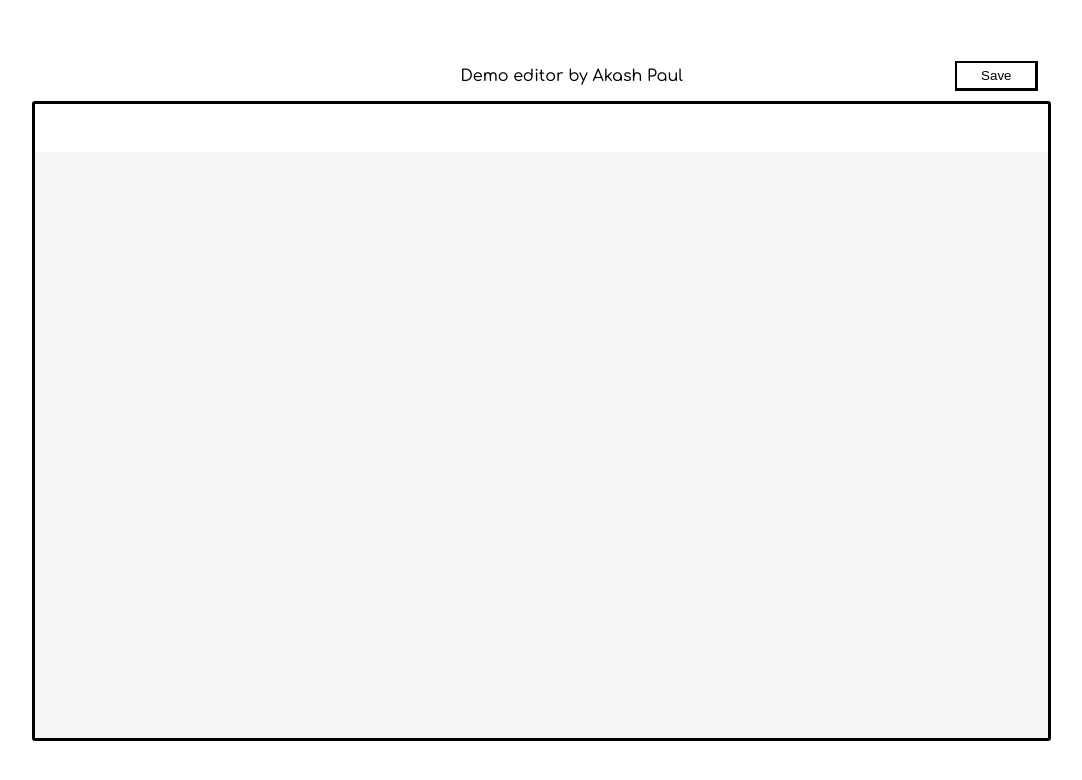
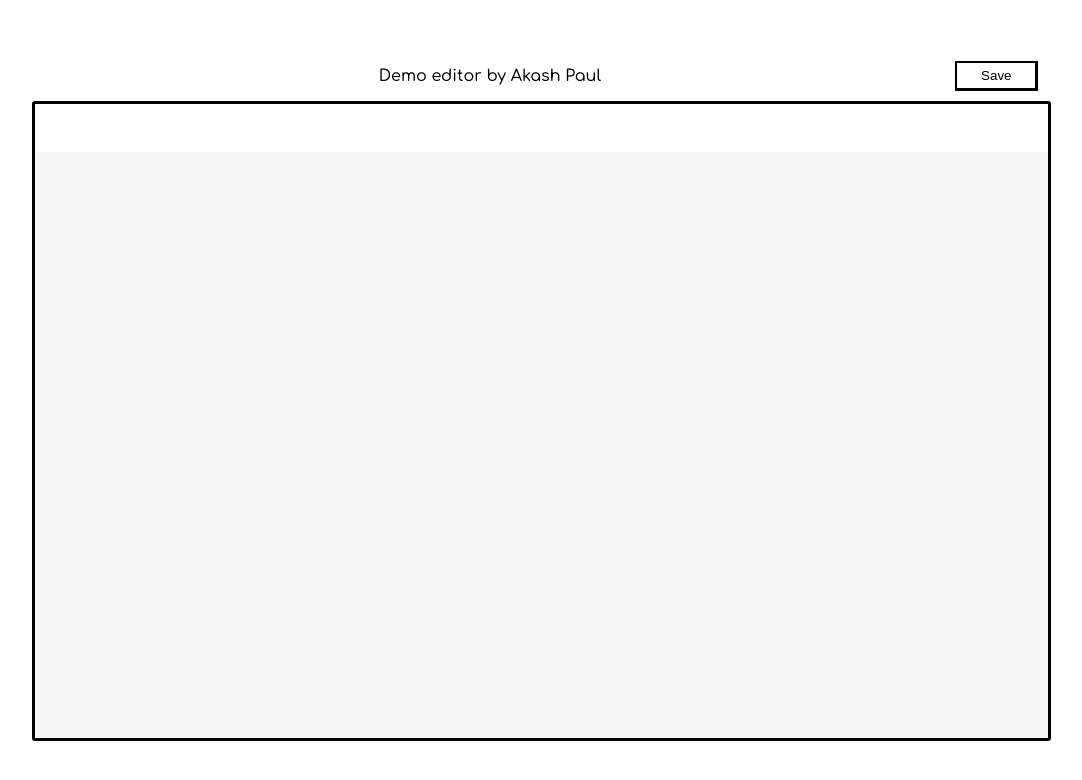
Before and after one commit to AkkiPaul2000/editorial-app, a React (Create React App) app: page / in a window 1280 px wide. Shown: the top 780 px of the page, without its empty margins (92-1174 px from the left). Built offline with nearby package versions, Linux system fonts and the light colour scheme; a web font is replaced by a local one.

Commit message:
centerize heading

```diff
--- a/src/App.css
+++ b/src/App.css
@@ -31,7 +31,10 @@
   font-optical-sizing: auto;
   font-weight: 500;
   font-style: normal;
-
+  .heading{
+    width: 100%;
+    text-align: center;
+  }
   button{
     border-left:2px solid black ;
     border-top:2px solid black ;
--- a/src/App.js
+++ b/src/App.js
@@ -120,7 +120,8 @@ const deleteLastChars = (number) => {
   return (
     <div className="App">
     <div style={{display:'flex',width:'80%',}}>
-    <p style={{marginLeft:'42%',flex:8}}>Demo editor by Akash Paul</p>
+    {/* <p style={{marginLeft:'42%',flex:8}}>Demo editor by Akash Paul</p> */}
+    <p className='heading'>Demo editor by Akash Paul</p>
     <button onClick={() => localStorage.setItem('editorContent', JSON.stringify(convertToRaw(editorState.getCurrentContent())))}>
         Save
       </button>    </div>
```
